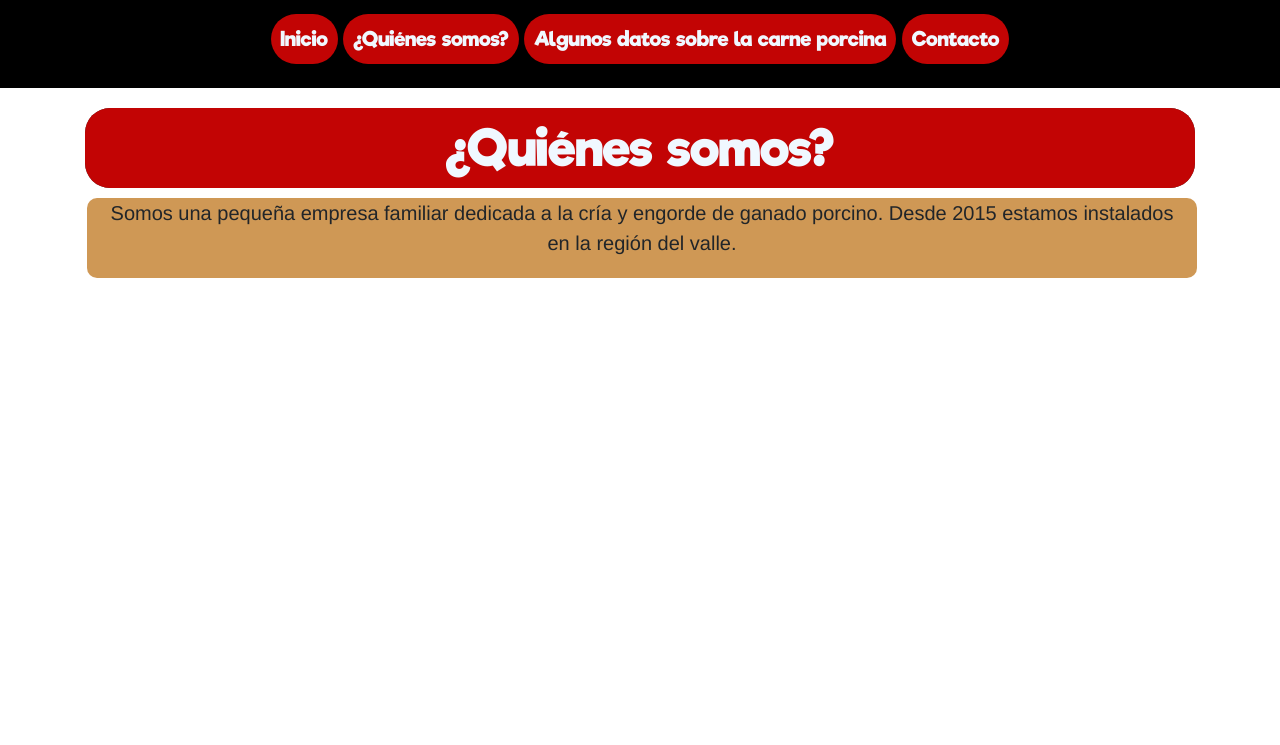
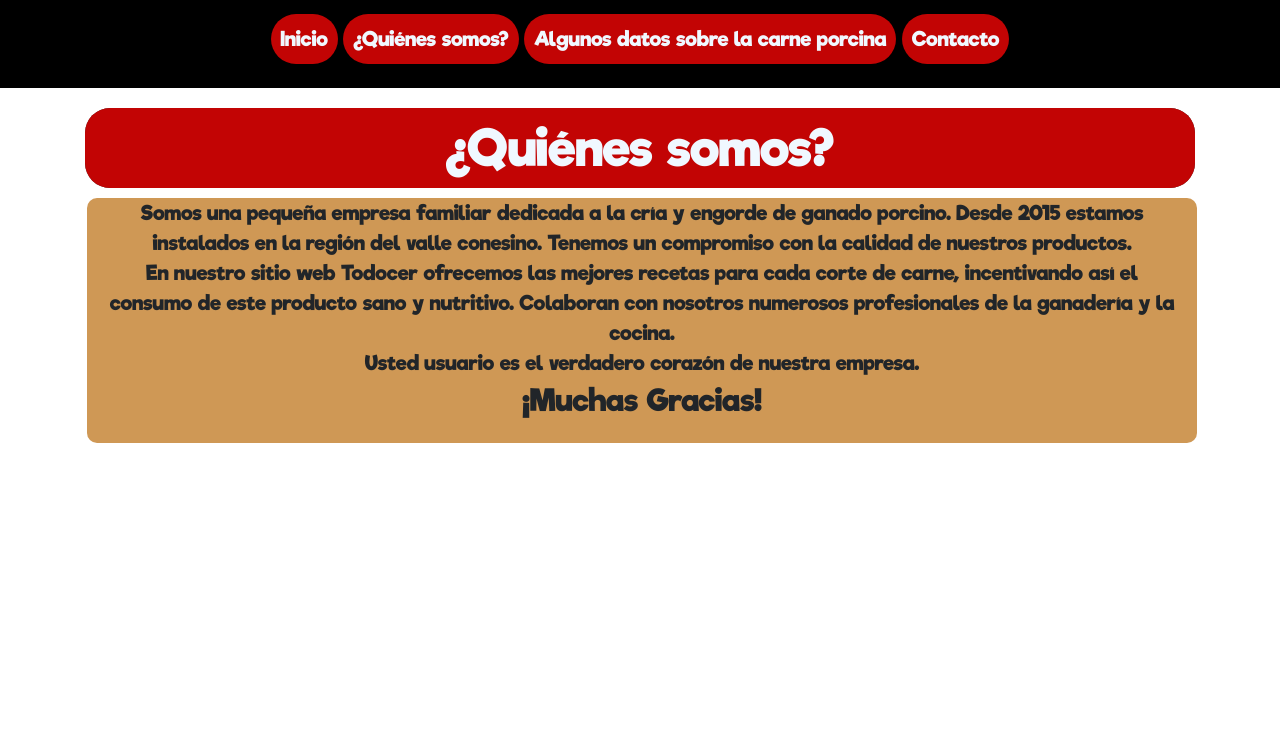
Before and after one commit to enzogitcode/pfgariglio, a plain HTML site: page html/header/quienessomos.html in a window 1280 px wide. Shown: the top 745 px of the page. Drawn offline with nearby package versions, Linux system fonts and the light colour scheme.

Commit message:
modificación quienes somos

```diff
--- a/html/header/quienessomos.html
+++ b/html/header/quienessomos.html
@@ -27,10 +27,24 @@
         <div class="cajaTitulo">
             <h1 class="text-center mt-3 text-wrap">¿Quiénes somos?</h1>
         </div>
-        <div class="flexReceta quienesSomos text-wrap container text-center"><p>Somos una pequeña empresa familiar dedicada a la cría y engorde de ganado porcino. Desde 2015 estamos instalados en la región del valle. </p>
-</p>
+        <div class="flexReceta quienesSomos text-wrap container text-center">
+            <p>
+            <div>Somos una pequeña empresa familiar dedicada a la cría y engorde de ganado porcino. Desde 2015 estamos
+                instalados en la región del valle conesino. Tenemos un compromiso con la calidad de nuestros productos.
+                <div>En nuestro sitio web Todocer ofrecemos las mejores recetas para cada corte de carne, incentivando
+                    así el consumo de este producto sano y nutritivo.
 
-        </div>
+                    Colaboran con nosotros numerosos profesionales de la ganadería y la cocina.</div>
+                <div>
+                    Usted usuario es el verdadero corazón de nuestra empresa.
+                </div>
+                <div class="quienessomos__muchasGracias">¡Muchas Gracias!</div>
+
+
+                </p>
+                </p>
+
+            </div>
     </main>
     <footer>
         <p class="text-center">Seguinos en nuestras redes</p>
@@ -38,9 +52,9 @@
             <nav>
                 <ul>
                     <li>
-                        <a class="icon-link-hover logoSocialLink" target="_blank" href="https://whatsapp.com/?lang=es_LA"><svg
-                                xmlns="http://www.w3.org/2000/svg" fill="currentColor" class="bi bi-whatsapp"
-                                viewBox="0 0 16 16">
+                        <a class="icon-link-hover logoSocialLink" target="_blank"
+                            href="https://whatsapp.com/?lang=es_LA"><svg xmlns="http://www.w3.org/2000/svg"
+                                fill="currentColor" class="bi bi-whatsapp" viewBox="0 0 16 16">
                                 <path
                                     d="M13.601 2.326A7.854 7.854 0 0 0 7.994 0C3.627 0 .068 3.558.064 7.926c0 1.399.366 2.76 1.057 3.965L0 16l4.204-1.102a7.933 7.933 0 0 0 3.79.965h.004c4.368 0 7.926-3.558 7.93-7.93A7.898 7.898 0 0 0 13.6 2.326zM7.994 14.521a6.573 6.573 0 0 1-3.356-.92l-.24-.144-2.494.654.666-2.433-.156-.251a6.56 6.56 0 0 1-1.007-3.505c0-3.626 2.957-6.584 6.591-6.584a6.56 6.56 0 0 1 4.66 1.931 6.557 6.557 0 0 1 1.928 4.66c-.004 3.639-2.961 6.592-6.592 6.592zm3.615-4.934c-.197-.099-1.17-.578-1.353-.646-.182-.065-.315-.099-.445.099-.133.197-.513.646-.627.775-.114.133-.232.148-.43.05-.197-.1-.836-.308-1.592-.985-.59-.525-.985-1.175-1.103-1.372-.114-.198-.011-.304.088-.403.087-.088.197-.232.296-.346.1-.114.133-.198.198-.33.065-.134.034-.248-.015-.347-.05-.099-.445-1.076-.612-1.47-.16-.389-.323-.335-.445-.34-.114-.007-.247-.007-.38-.007a.729.729 0 0 0-.529.247c-.182.198-.691.677-.691 1.654 0 .977.71 1.916.81 2.049.098.133 1.394 2.132 3.383 2.992.47.205.84.326 1.129.418.475.152.904.129 1.246.08.38-.058 1.171-.48 1.338-.943.164-.464.164-.86.114-.943-.049-.084-.182-.133-.38-.232z" />
                             </svg></a>
--- a/scss/_contacto.scss
+++ b/scss/_contacto.scss
@@ -1,8 +1,10 @@
 .mainContactos {
   justify-content: center;
 }
+
 .form-control:focus {
-  box-shadow: 1px 5px 0 $color-verde;}
+  box-shadow: 1px 5px 0 $color-verde;
+}
 
 .botonForm {
   background-color: $color-rojo2;
@@ -10,9 +12,18 @@
   &:hover {
     box-shadow: 4px 1px 0 #000000;
     background-color: $color-rojo2;
-  &:focus {background-color: $color-verde;}
+
+    &:focus {
+      background-color: $color-verde;
+    }
   }
 }
 
 .quienesSomos {
-p {font-family: 'Franklin Gothic Medium', 'Arial Narrow', Arial, sans-serif;}}
+  p {
+    font-family: 'Franklin Gothic Medium', 'Arial Narrow', Arial, sans-serif;
+  }
+}
+.quienessomos__muchasGracias {
+  font-weight: bold;
+  font-size: 30px;}
```
Also changed, not shown: css/style.css, 1 other file.
